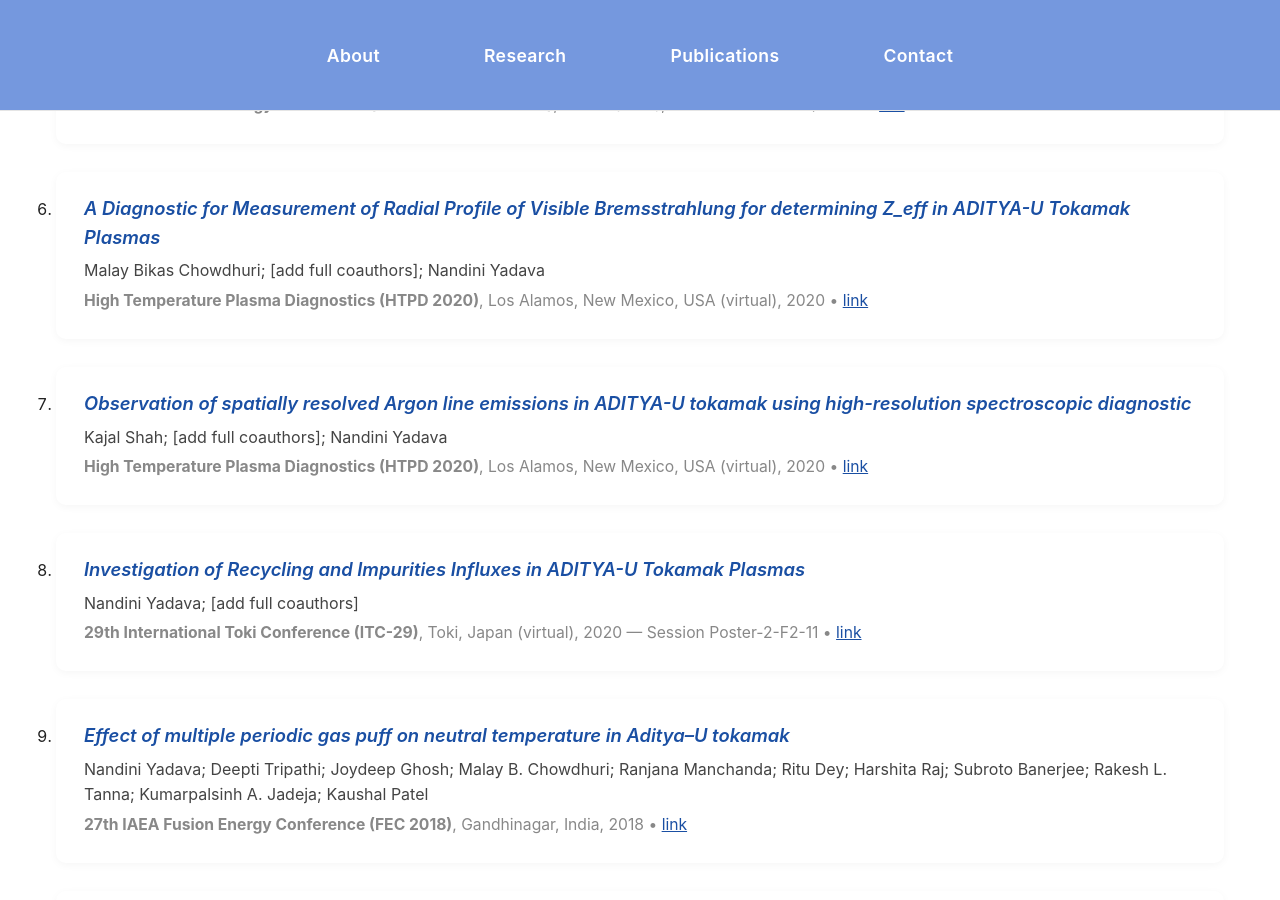
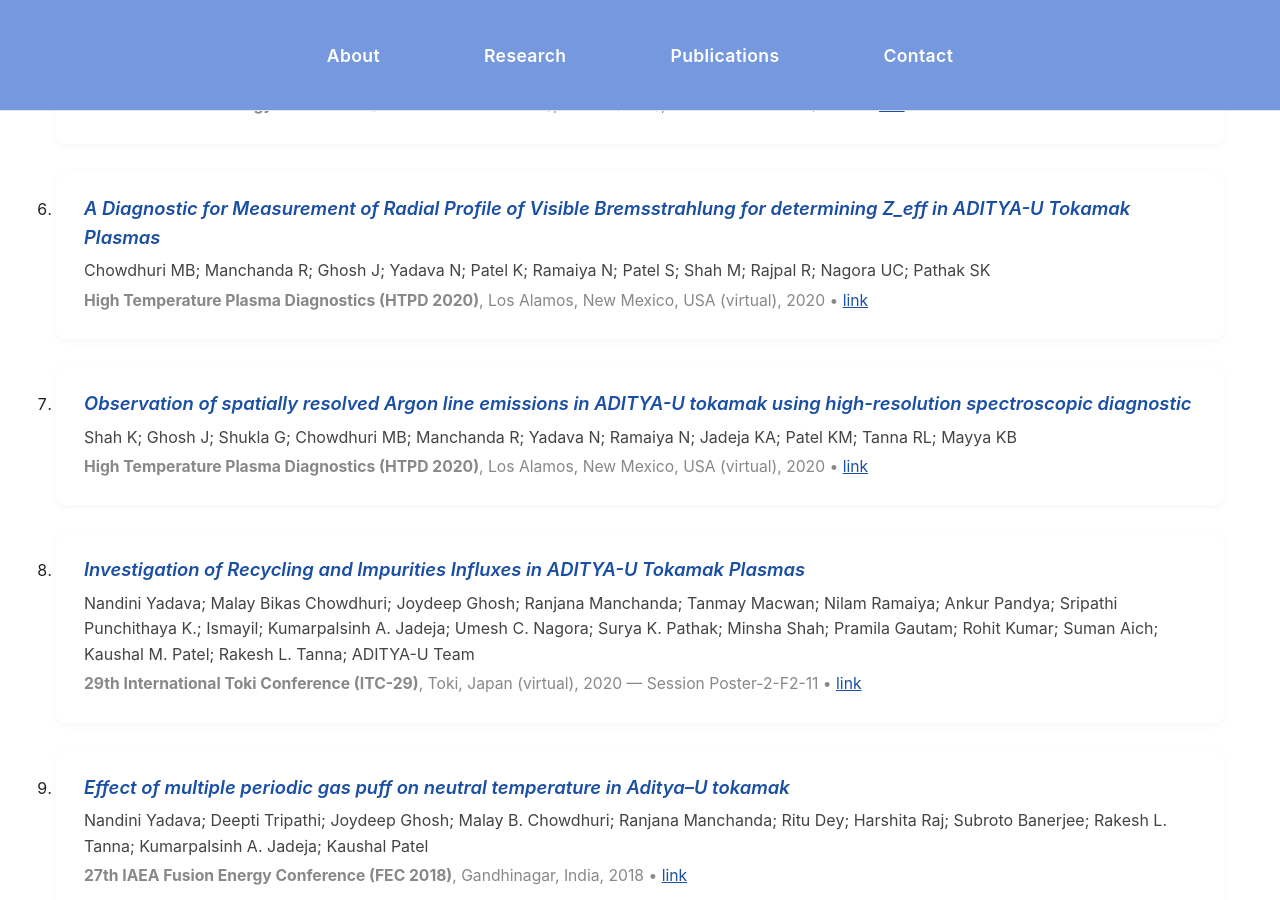
Before and after one commit to nandiniyadavaa/Researcher-NandiniYadav, a Jekyll site: the page built from pages/conference_proceedings.md, in a window 1280 px wide and 900 px high, scrolled down 1053 px. Built offline with Jekyll 4.4.1, drawn with Linux system fonts in a browser that asks for light colours; a style sheet for code colours, icons or effects is not loaded.

Commit message:
Update publications_conference.yml

```diff
--- a/_data/publications_conference.yml
+++ b/_data/publications_conference.yml
@@ -49,7 +49,7 @@
   link: "https://nucleus.iaea.org/sites/fusionportal/Shared%20Documents/FEC%202020/fec2020-material/poster1291.pdf"
   status: "verified"
 
-- authors: "Malay Bikas Chowdhuri; [add full coauthors]; Nandini Yadava"
+- authors: "Chowdhuri MB; Manchanda R; Ghosh J; Yadava N; Patel K; Ramaiya N; Patel S; Shah M; Rajpal R; Nagora UC; Pathak SK"
   year: 2020
   title: "A Diagnostic for Measurement of Radial Profile of Visible Bremsstrahlung for determining Z_eff in ADITYA-U Tokamak Plasmas"
   venue: "High Temperature Plasma Diagnostics (HTPD 2020)"
@@ -58,7 +58,7 @@
   link: ""
   status: "unverified"
 
-- authors: "Kajal Shah; [add full coauthors]; Nandini Yadava"
+- authors: "Shah K; Ghosh J; Shukla G; Chowdhuri MB; Manchanda R; Yadava N; Ramaiya N; Jadeja KA; Patel KM; Tanna RL; Mayya KB"
   year: 2020
   title: "Observation of spatially resolved Argon line emissions in ADITYA-U tokamak using high-resolution spectroscopic diagnostic"
   venue: "High Temperature Plasma Diagnostics (HTPD 2020)"
@@ -67,7 +67,7 @@
   link: ""
   status: "partially_verified"
 
-- authors: "Nandini Yadava; [add full coauthors]"
+- authors: "Nandini Yadava; Malay Bikas Chowdhuri; Joydeep Ghosh; Ranjana Manchanda; Tanmay Macwan; Nilam Ramaiya; Ankur Pandya; Sripathi Punchithaya K.; Ismayil; Kumarpalsinh A. Jadeja; Umesh C. Nagora; Surya K. Pathak; Minsha Shah; Pramila Gautam; Rohit Kumar; Suman Aich; Kaushal M. Patel; Rakesh L. Tanna; ADITYA-U Team"
   year: 2020
   title: "Investigation of Recycling and Impurities Influxes in ADITYA-U Tokamak Plasmas"
   venue: "29th International Toki Conference (ITC-29)"
```
